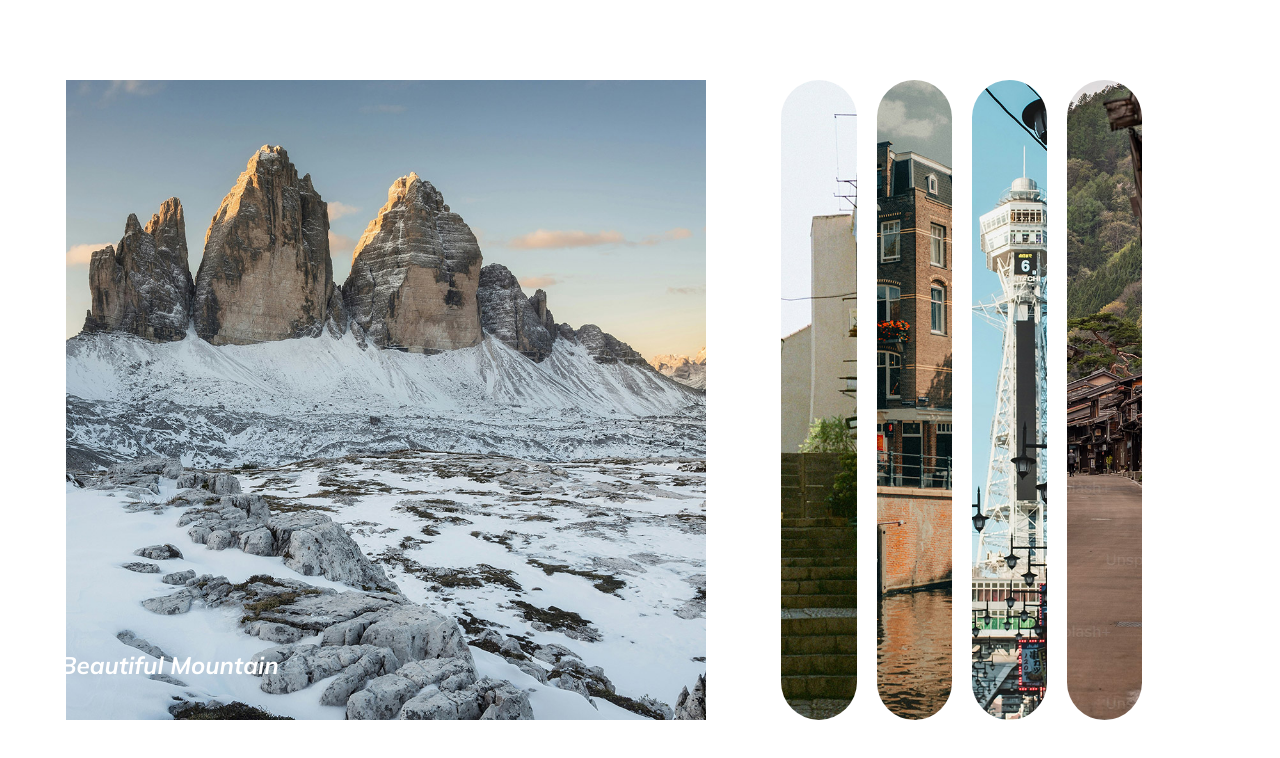
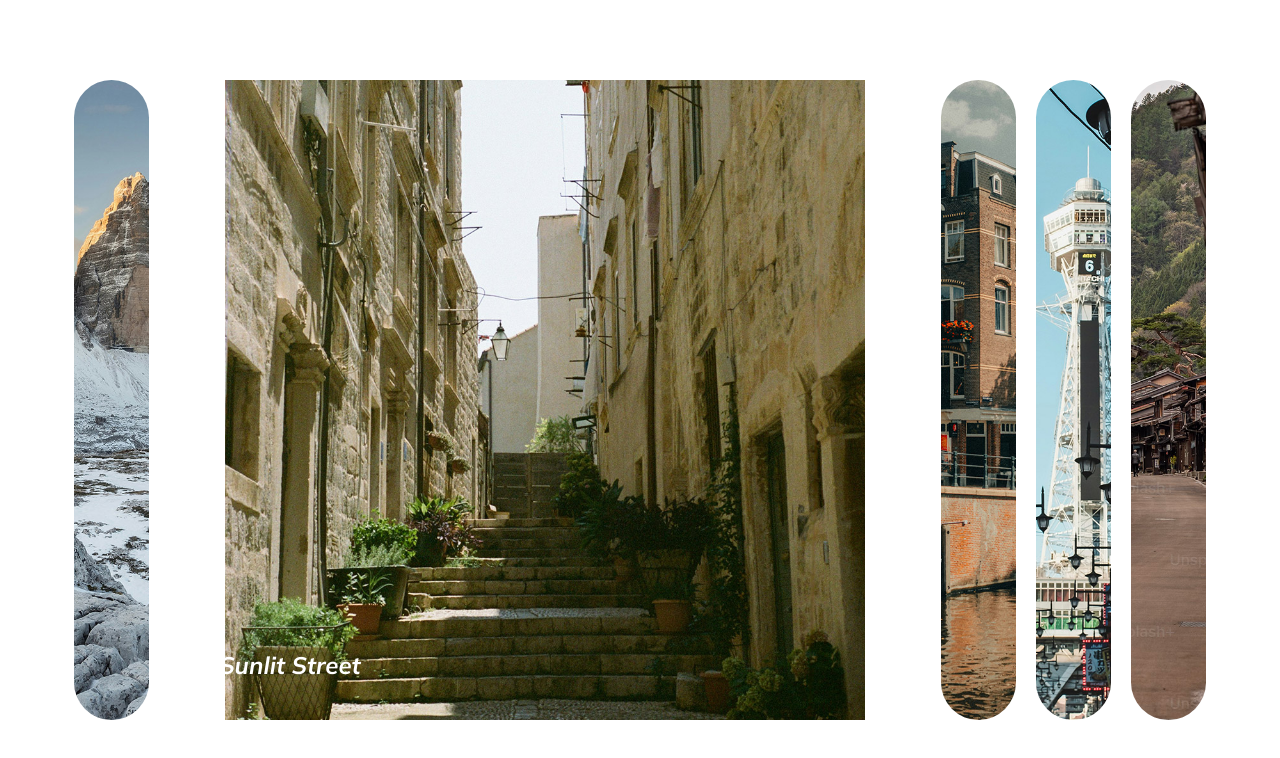
Before and after one commit to giacomo9999/expanding-cards-240821, a plain HTML site: page index.html in a window 1280 px wide. Both pictures are taken after a click on the element "Sunlit Street". Drawn offline with Linux system fonts and the light colour scheme.

Commit message:
Working.

```diff
--- a/script.js
+++ b/script.js
@@ -1 +1,14 @@
-console.log('script here.')
+const panels = document.querySelectorAll('.panel')
+
+panels.forEach((panel) => {
+    panel.addEventListener('click', () => {
+        removeActiveClasses()
+        panel.classList.add('active')
+    })
+})
+
+const removeActiveClasses = () => {
+    panels.forEach((panel) => {
+        panel.classList.remove('active')
+    })
+}
--- a/styles.css
+++ b/styles.css
@@ -15,6 +15,7 @@ body {
 }
 
 .container {
+    margin: 0 auto;
     display: flex;
     width: 90vw;
 }
@@ -50,6 +51,7 @@ h3 {
 
 .panel.active h3 {
     opacity: 1;
+    transition: opacity 1s ease-in 0.4s;
 }
 
 @media (max-width: 480px) {
```
